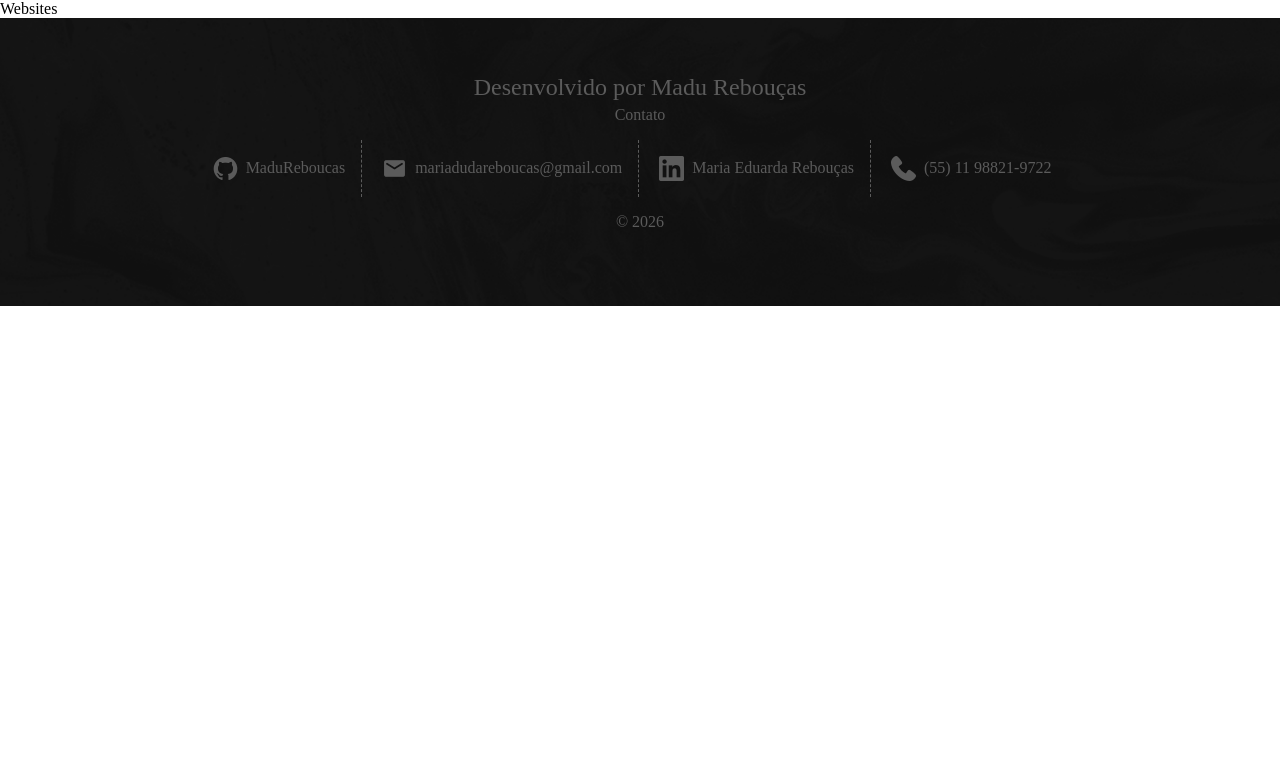
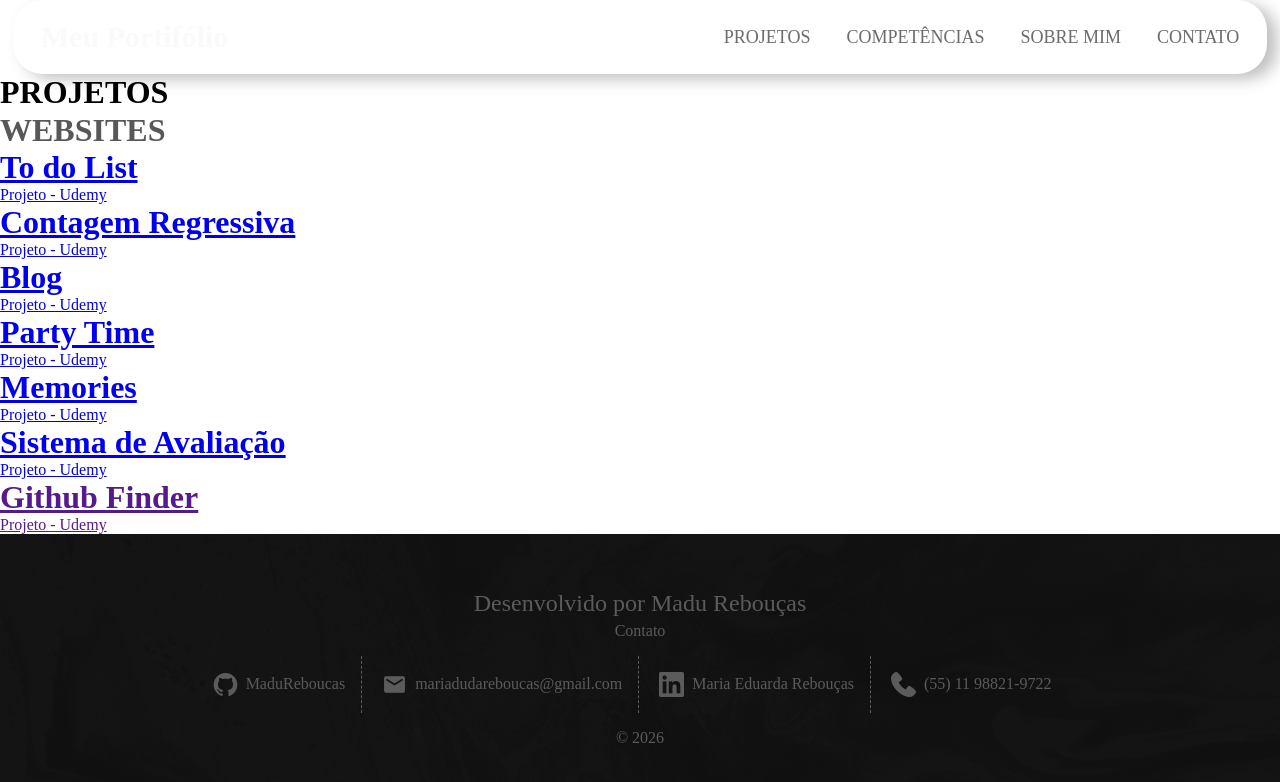
Before and after one commit to MaduReboucas/portifolio, a React (Vite) app: page /projetos/websites in a window 1280 px wide. Shown: the top 782 px of the page. Built offline with nearby package versions, Linux system fonts and the light colour scheme; a web font is replaced by a local one.

Commit message:
base de projetos/websites

```diff
--- a/src/routes/projetos/websites/Websites.jsx
+++ b/src/routes/projetos/websites/Websites.jsx
@@ -1,7 +1,97 @@
 import "./Websites.css";
+import Navbar from "../../../components/navbar/Navbar";
 
-const Websites = () => {
-  return <div>Websites</div>;
+const Interfaces = () => {
+  return (
+    <div id="Websites">
+      <Navbar />
+      <div className="maintitle-w">
+        <div className="white">
+          <h1>PROJETOS</h1>
+        </div>
+        <h1 className="gray">WEBSITES</h1>
+      </div>
+      <div className="websites-container">
+        <div className="websites-line">
+          <div className="website margin">
+            <a href="https://github.com/MaduReboucas/to-do-list">
+              <div className="todolist"></div>
+              <div className="descirption-w ">
+                <h1>To do List</h1>
+                <p>Projeto - Udemy</p>
+              </div>
+            </a>
+          </div>
+
+          <div className="website ">
+            <a href="https://github.com/MaduReboucas/contagem-regressiva">
+              <div className="cr"></div>
+              <div className="descirption-w">
+                <h1>Contagem Regressiva</h1>
+                <p>Projeto - Udemy</p>
+              </div>
+            </a>
+          </div>
+        </div>
+
+        <div className="websites-line">
+          <div className="website margin">
+            <a href="https://github.com/MaduReboucas/react-axios">
+              <div className="blog"></div>
+              <div className="descirption-w ">
+                <h1>Blog</h1>
+                <p>Projeto - Udemy</p>
+              </div>
+            </a>
+          </div>
+
+          <div className="website ">
+            <a href="https://github.com/MaduReboucas/party-time">
+              <div className="pt"></div>
+              <div className="descirption-w">
+                <h1>Party Time</h1>
+                <p>Projeto - Udemy</p>
+              </div>
+            </a>
+          </div>
+        </div>
+
+        <div className="websites-line">
+          <div className="website margin">
+            <a href="https://github.com/MaduReboucas/memories">
+              <div className="memory"></div>
+              <div className="descirption-w ">
+                <h1>Memories</h1>
+                <p>Projeto - Udemy</p>
+              </div>
+            </a>
+          </div>
+
+          <div className="website ">
+            <a href="https://github.com/MaduReboucas/avaliador-ts">
+              <div className="sdv"></div>
+              <div className="descirption-w">
+                <h1>Sistema de Avaliação</h1>
+                <p>Projeto - Udemy</p>
+              </div>
+            </a>
+          </div>
+        </div>
+
+        <div className="websites-line">
+          <div className="website ">
+            <a href="">
+              <div className="gf"></div>
+              <div className="descirption-w">
+                <h1>Github Finder</h1>
+                <p>Projeto - Udemy</p>
+              </div>
+            </a>
+          </div>
+        </div>
+      </div>
+    </div>
+  );
 };
 
-export default Websites;
+export default Interfaces;
```
